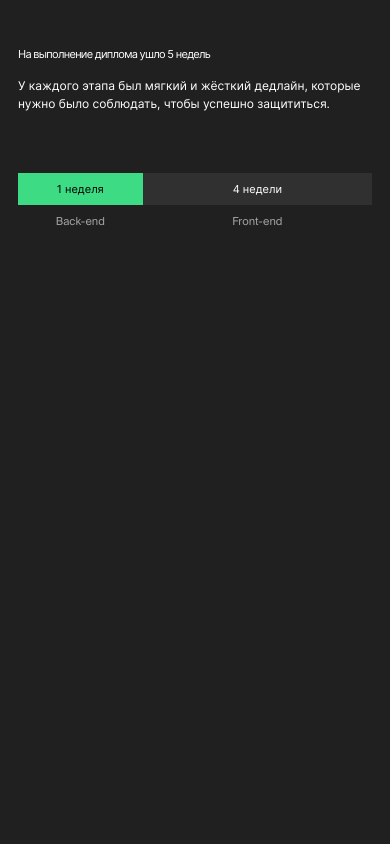
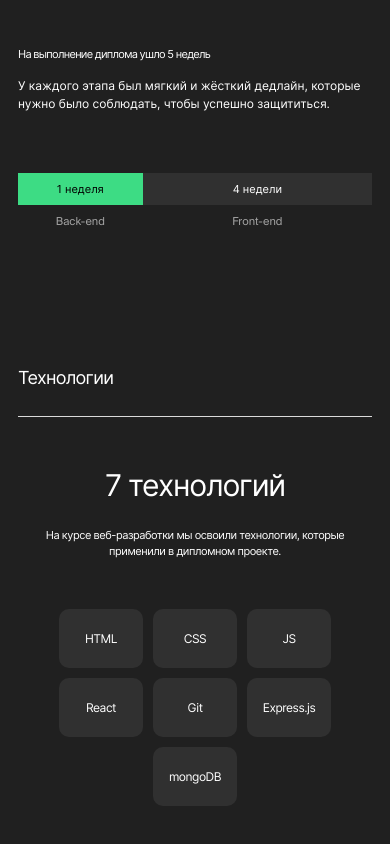
Before and after one commit to dzoric1/movies-explorer-frontend, a React (Create React App) app: page / in a window 390 px wide. Shown: the part 976-1820 px from the top of the page. Before the commit the page ends 1273 px from the top, so only its background shows below. Built offline with nearby package versions, Linux system fonts and the light colour scheme.

Commit message:
realized Techs component

```diff
--- a/src/components/App/App.jsx
+++ b/src/components/App/App.jsx
@@ -1,6 +1,7 @@
 import AboutProject from '../AboutProject/AboutProject';
 import Header from '../Header/Header';
 import Promo from '../Promo/Promo';
+import Techs from '../Techs/Techs';
 import './App.css';
 
 
@@ -10,6 +11,7 @@ function App() {
       <Header />
       <Promo />
       <AboutProject />
+      <Techs />
     </>
   );
 }
--- /dev/null
+++ b/src/components/Techs/Techs.css
@@ -0,0 +1,123 @@
+.techs {
+  background-color: #272727;
+}
+
+@media screen and (max-width: 767px) {
+  .techs {
+    background-color: transparent;
+  }
+}
+
+.techs__container {
+  padding: 100px 70px;
+}
+
+@media screen and (max-width: 1023px) {
+  .techs__container {
+    padding: 90px 50px;
+  }
+}
+
+@media screen and (max-width: 767px) {
+  .techs__container {
+    padding: 70px 18px;
+  }
+}
+
+.techs__title {
+  margin: 0 0 90px 0;
+}
+
+@media screen and (max-width: 1023px) {
+  .techs__title {
+    margin: 0 0 80px 0;
+  }
+}
+
+@media screen and (max-width: 767px) {
+  .techs__title {
+    margin: 0 0 50px 0;
+  }
+}
+
+.techs__content {
+  display: flex;
+  flex-direction: column;
+  align-items: center;
+}
+
+.techs__content-title {
+  text-align: center;
+  font-size: 50px;
+  font-weight: 400;
+  line-height: 58px;
+  letter-spacing: -2px;
+  margin: 0 0 26px 0;
+}
+
+@media screen and (max-width: 767px) {
+  .techs__content-title {
+    font-size: 30px;
+    line-height: normal;
+    letter-spacing: -1.2px;
+    margin: 0 0 24px 0;
+  }
+}
+
+.techs__content-text {
+  text-align: center;
+  line-height: 20px;
+  letter-spacing: -0.56px;
+  max-width: 460px;
+  margin: 0 0 100px 0;
+}
+
+@media screen and (max-width: 1023px) {
+  .techs__content-text {
+    font-size: 12px;
+    line-height: 18px;
+    letter-spacing: -0.48px;
+    margin: 0 0 83px 0;
+  }
+}
+
+@media screen and (max-width: 767px) {
+  .techs__content-text {
+    font-size: 11px;
+    line-height: 16px;
+    letter-spacing: -0.44px;
+    margin: 0 0 50px 0;
+  }
+}
+
+.techs__content-list {
+  display: flex;
+  justify-content: center;
+  gap: 10px;
+  flex-wrap: wrap;
+}
+
+@media screen and (max-width: 767px) {
+  .techs__content-list {
+    padding: 0 10px;
+  }
+}
+
+.techs__list-item {
+  line-height: 17px;
+  background-color: #303030;
+  padding: 22px 0;
+  min-width: 90px;
+  text-align: center;
+  letter-spacing: -0.4px;
+  border-radius: 10px;
+}
+
+@media screen and (max-width: 1023px) {
+  .techs__list-item {
+    line-height: normal;
+    min-width: 84px;
+    font-size: 12px;
+    letter-spacing: -0.48px;
+  }
+}
--- /dev/null
+++ b/src/components/Techs/Techs.jsx
@@ -0,0 +1,26 @@
+import './Techs.css'
+
+const Techs = () => {
+  return (
+    <section className='techs'>
+      <div className='techs__container container'>
+        <h2 className='techs__title section-title'>Технологии</h2>
+        <div className='techs__content'>
+          <h3 className="techs__content-title">7 технологий</h3>
+          <p className="techs__content-text">На курсе веб-разработки мы освоили технологии, которые применили в дипломном проекте.</p>
+          <ul className='techs__content-list list-reset'>
+            <li className="techs__list-item">HTML</li>
+            <li className="techs__list-item">CSS</li>
+            <li className="techs__list-item">JS</li>
+            <li className="techs__list-item">React</li>
+            <li className="techs__list-item">Git</li>
+            <li className="techs__list-item">Express.js</li>
+            <li className="techs__list-item">mongoDB</li>
+          </ul>
+        </div>
+      </div>
+    </section>
+  );
+}
+
+export default Techs;
--- a/src/index.css
+++ b/src/index.css
@@ -51,4 +51,13 @@ html {
   letter-spacing: -0.88px;
   padding: 0 0 23px 0;
   border-bottom: 1px solid #dadada;
+  font-weight: 400;
 }
+
+@media screen and (max-width: 767px) {
+  .section-title {
+    font-size: 18px;
+    letter-spacing: -0.72px;
+    padding: 0 0 28px 0;
+  }
+}
```
